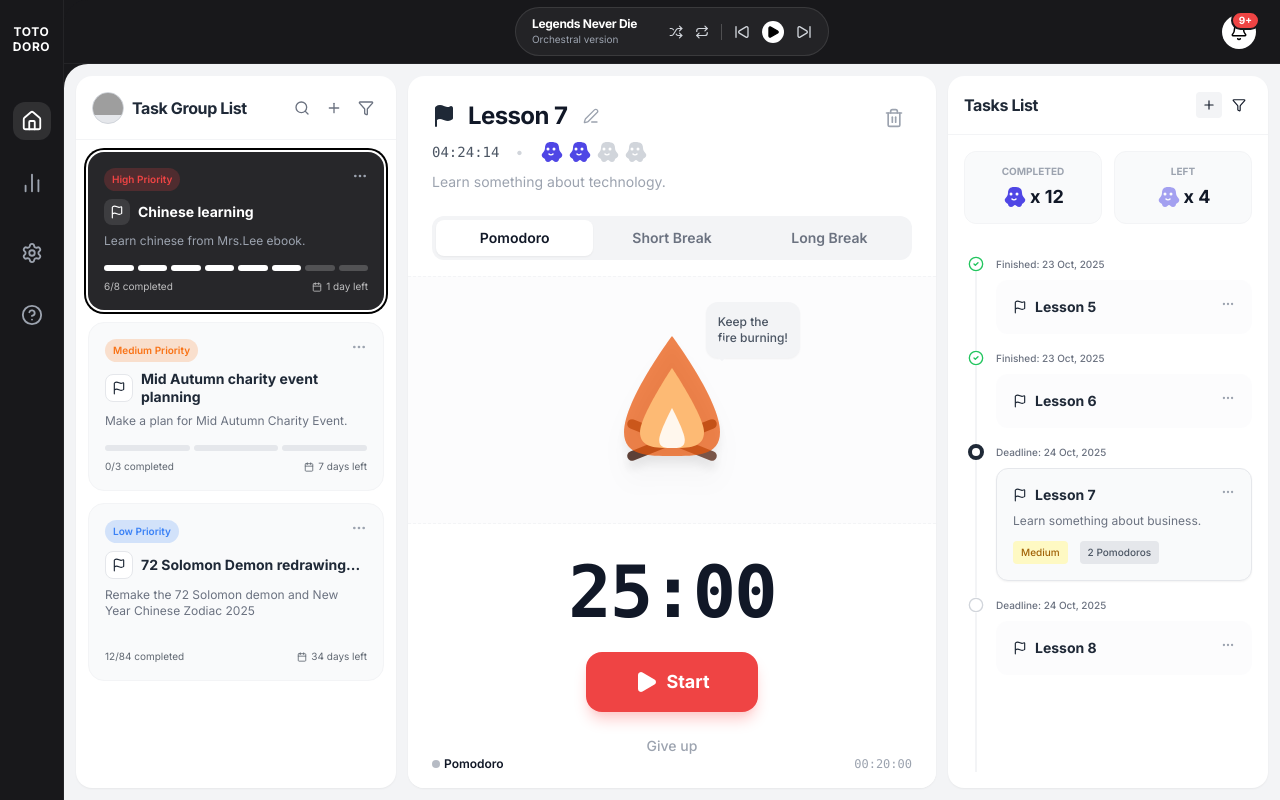
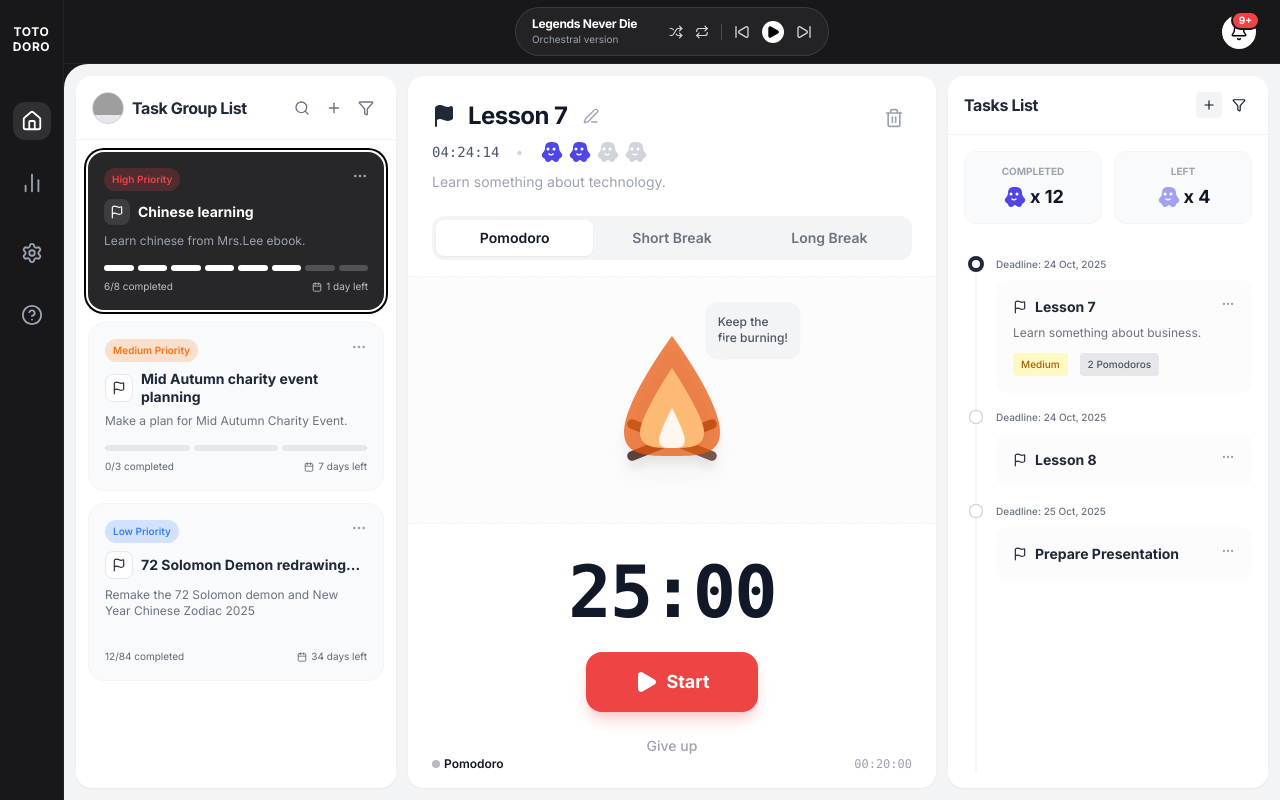
Before and after one commit to latrung124/totorodo-web, a React (Vite) app: page / in a window 1280 px wide. Built offline with nearby package versions, Linux system fonts and the light colour scheme; grey boxes are pictures that could not be loaded.

Commit message:
feat: add initial application structure, task list component, and build script

```diff
--- a/src/App.tsx
+++ b/src/App.tsx
@@ -9,6 +9,7 @@ import { TASK_GROUPS } from './data/mockData';
 function App() {
   const [currentTab, setCurrentTab] = useState<TabView>('home');
   const [selectedGroupId, setSelectedGroupId] = useState<number>(TASK_GROUPS[0]?.id || 1);
+  const [selectedTaskId, setSelectedTaskId] = useState<number | null>(null);
 
   return (
     <div className="flex h-screen w-full bg-[#18181b] text-gray-900 font-sans overflow-hidden" style={{ fontFamily: "'Inter', sans-serif" }}>
@@ -39,7 +40,10 @@ function App() {
             <TimerPanel />
 
             {/* Right Panel */}
-            <TasksList />
+            <TasksList
+              selectedTaskId={selectedTaskId}
+              onSelectTask={setSelectedTaskId}
+            />
           </main>
         )}
       </div>
--- a/src/components/home/TasksList.tsx
+++ b/src/components/home/TasksList.tsx
@@ -85,7 +85,12 @@ const FilterPopover: React.FC<FilterPopoverProps> = ({ type, onClose, isOpen })
   );
 };
 
-export const TasksList: React.FC = () => {
+interface TasksListProps {
+  selectedTaskId: number | null;
+  onSelectTask: (id: number) => void;
+}
+
+export const TasksList: React.FC<TasksListProps> = ({ selectedTaskId, onSelectTask }) => {
   const [isFilterOpen, setIsFilterOpen] = useState(false);
 
   return (
@@ -93,13 +98,13 @@ export const TasksList: React.FC = () => {
       <span className="font-bold text-gray-800 tracking-tight">Tasks List</span>
       <div className="flex space-x-1 relative">
         <button className="p-1.5 bg-gray-100 rounded hover:bg-gray-200">
-            <Plus size={14}/>
+          <Plus size={14} />
         </button>
         <button
           onClick={() => setIsFilterOpen(!isFilterOpen)}
           className="p-1.5 hover:bg-gray-100 rounded relative"
         >
-            <Filter size={14}/>
+          <Filter size={14} />
         </button>
         <FilterPopover
           type="task"
@@ -128,7 +133,7 @@ export const TasksList: React.FC = () => {
       </div>
       <div className="flex-1 overflow-y-auto px-4 pb-4 space-y-4 relative">
         <div className="absolute left-[27px] top-4 bottom-4 w-[2px] bg-gray-100"></div>
-        {TIMELINE_TASKS.map((task) => (
+        {TIMELINE_TASKS.filter(task => task.status !== 'done' || task.id === selectedTaskId).map((task) => (
           <div key={task.id} className="relative z-10">
             {task.date && (
               <div className="flex items-center space-x-3 mb-2 ml-1">
@@ -142,23 +147,26 @@ export const TasksList: React.FC = () => {
                 <span className="text-[10px] text-gray-500 font-medium">{task.date}</span>
               </div>
             )}
-            <div className={`ml-8 p-4 rounded-xl transition-all ${
-              task.status === 'current'
-                ? 'bg-gray-50 border border-gray-200 shadow-sm'
-                : 'bg-gray-50/50 border border-transparent'
+            <div
+              onClick={() => onSelectTask(task.id)}
+              className={`ml-8 p-4 rounded-xl transition-all cursor-pointer ${selectedTaskId === task.id
+                ? 'bg-[#27272a] text-white ring-2 ring-black ring-offset-2 shadow-lg'
+                : 'bg-gray-50/50 border border-transparent hover:bg-white hover:shadow-sm'
                 }`}>
               <div className="flex justify-between items-start">
-                <div className="flex items-center space-x-2 font-bold text-sm text-gray-800">
+                <div className={`flex items-center space-x-2 font-bold text-sm ${selectedTaskId === task.id ? 'text-white' : 'text-gray-800'
+                  }`}>
                   <Flag size={14} />
                   <span>{task.title}</span>
                 </div>
                 <button className="text-gray-400">
-                  <MoreHorizontal size={14}/>
+                  <MoreHorizontal size={14} />
                 </button>
               </div>
-              {task.status === 'current' && (
+              {(task.status === 'current' || selectedTaskId === task.id) && (
                 <div className="mt-2 animate-in fade-in slide-in-from-top-2 duration-300">
-                  <p className="text-xs text-gray-500 mb-3">{task.desc}</p>
+                  <p className={`text-xs mb-3 ${selectedTaskId === task.id ? 'text-gray-400' : 'text-gray-500'
+                    }`}>{task.desc}</p>
                   <div className="flex items-center space-x-3 text-[10px] font-medium">
                     <span className="bg-yellow-100 text-yellow-700 px-2 py-1 rounded">
                       {task.priority}
--- a/src/data/mockData.ts
+++ b/src/data/mockData.ts
@@ -47,7 +47,26 @@ export const TIMELINE_TASKS: TimelineTask[] = [
         pomodoros: 2,
         desc: "Learn something about business."
     },
-    { id: 4, title: "Lesson 8", status: "todo", date: "Deadline: 24 Oct, 2025" }
+    {
+        id: 4,
+        title: "Lesson 8",
+        status: "todo",
+        date: "Deadline: 24 Oct, 2025",
+        priority: "Low",
+        pomodoros: 1,
+        desc: "Complete the exercises at the end of the chapter."
+    },
+    { id: 5, title: "Review Chapter 1", status: "done", date: "Finished: 22 Oct, 2025" },
+    {
+        id: 6,
+        title: "Prepare Presentation",
+        status: "todo",
+        date: "Deadline: 25 Oct, 2025",
+        priority: "High",
+        pomodoros: 4,
+        desc: "Gather data and create slides for the monthly review."
+    },
+    { id: 7, title: "Team Meeting", status: "done", date: "Finished: 21 Oct, 2025" }
 ];
 
 export const HISTORY_TASKS: HistoryTask[] = [
```
Also changed, not shown: 1 other file (tests, documents, lock files or other folders). Lines whose indentation alone changed are shown as unchanged.
